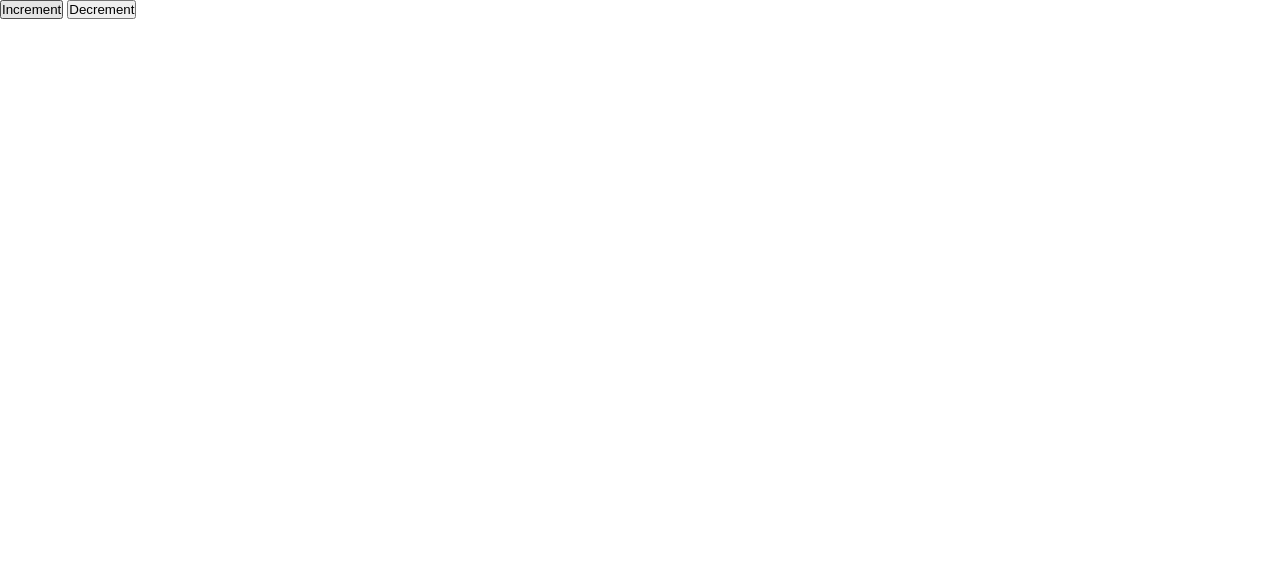
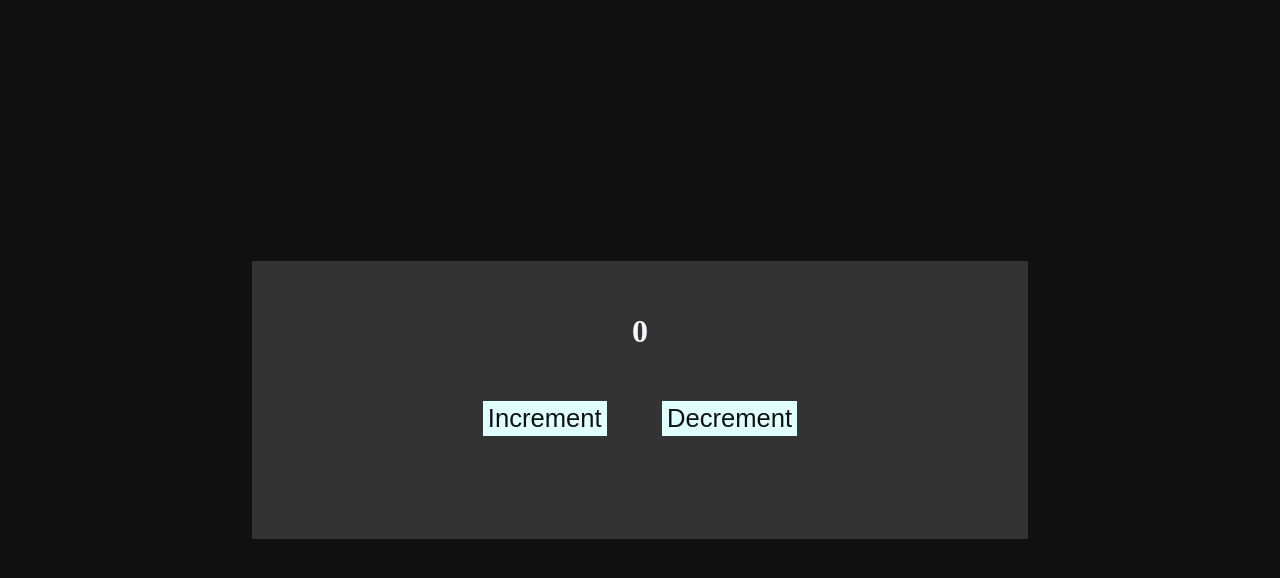
Before and after one commit to UnLearnstat/Counter, a plain HTML site: page index.html in a window 1280 px wide. Drawn offline with Linux system fonts and the light colour scheme.

Commit message:
designing done

```diff
--- a/index.html
+++ b/index.html
@@ -1,18 +1,23 @@
 <!DOCTYPE html>
 <html lang="en">
+
 <head>
     <meta charset="UTF-8">
     <meta name="viewport" content="width=device-width, initial-scale=1.0">
     <title>Counter</title>
     <link rel="stylesheet" href="style.css">
 </head>
+
 <body>
     <div>
-        <h1 class="value"></h1>
-        <button id="btn-i" class="btn">Increment</button>
-        <button id="btn-d" class="btn">Decrement</button>
+        <h1 class="value">0</h1>
+        <div class="btn-sec">
+            <button id="btn-i" class="btn">Increment</button>
+            <button id="btn-d" class="btn">Decrement</button>
+        </div>
     </div>
 
     <script src="index.js" />
 </body>
+
 </html>
--- a/style.css
+++ b/style.css
@@ -2,4 +2,28 @@
     padding: 0;
     margin: 0;
     box-sizing: border-box;
+    color: aliceblue;
 }
+body{
+    height: 100vh;
+    width: 100vw;
+    background: #111;
+    display: flex;
+    align-items: center;
+    justify-content: center;
+}
+body div{
+    padding: 4vw 8vw;
+    background: #333;
+}
+.value{
+    text-align: center;
+}
+.btn{
+    padding: 0.4vh 0.4vw;
+    font-size: 2vw;
+    color: #111;
+    margin: 0 2vw;
+    border: none;
+    background: lightcyan;
+}
```
